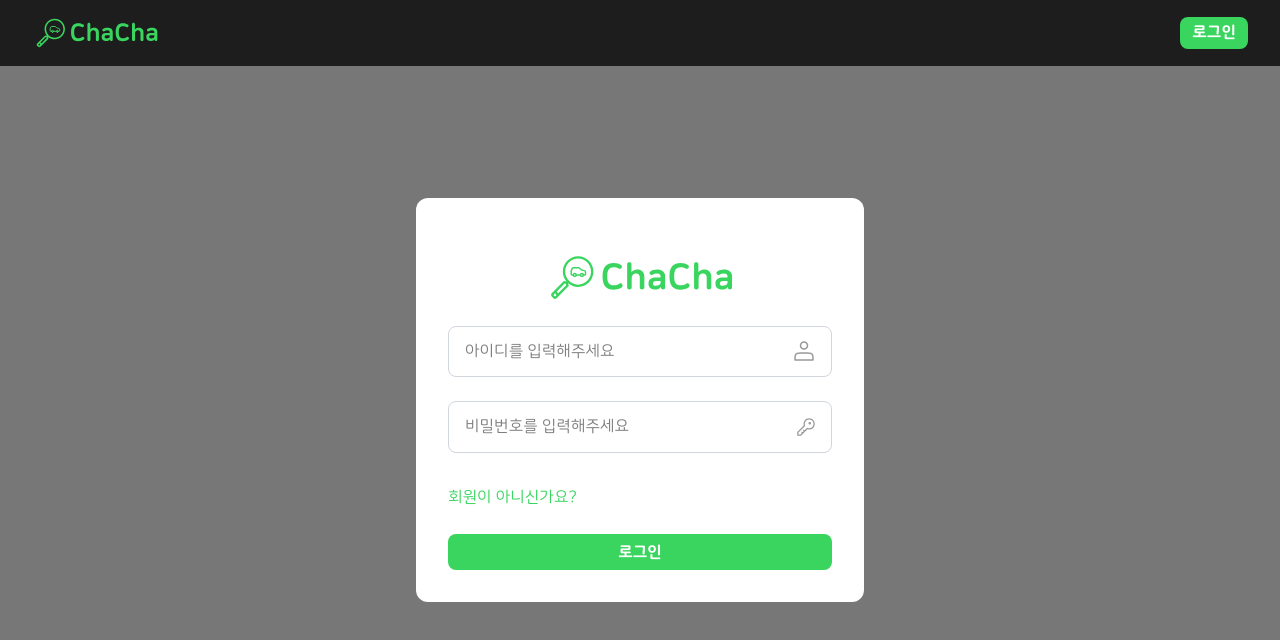
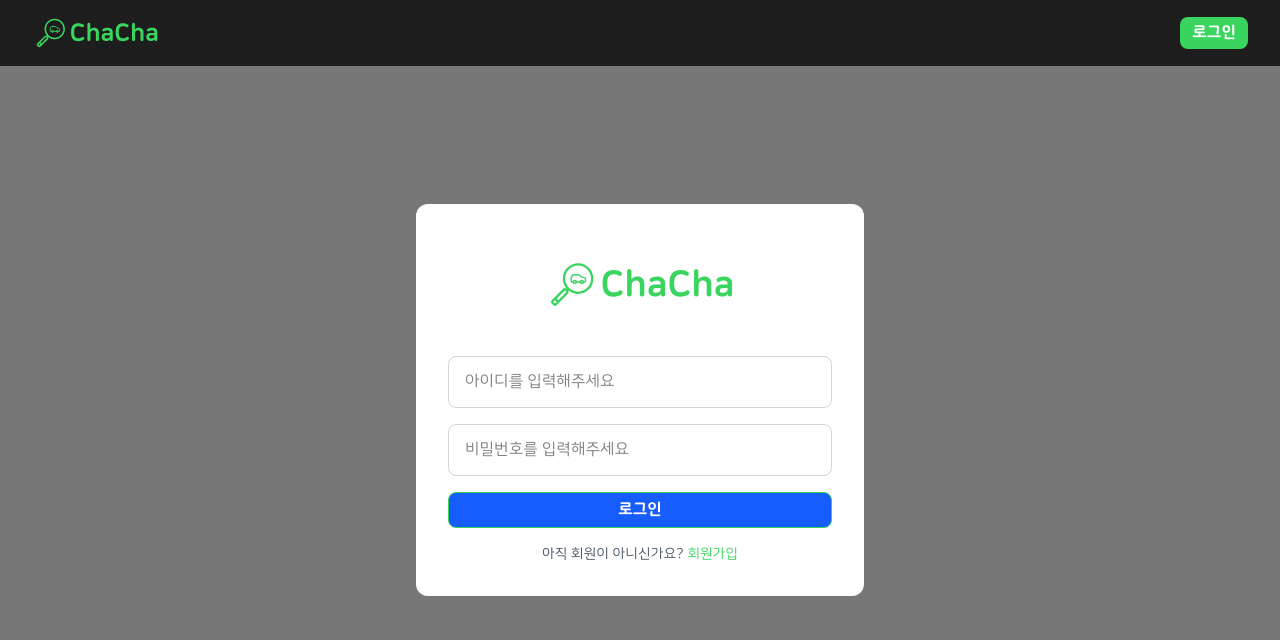
Before and after one commit to dohun08/ChaCha, a Next.js app: page /login in a window 1280 px wide. Shown: the top 640 px of the page. Built offline with nearby package versions, Linux system fonts and the light colour scheme.

Commit message:
feat :: 리액트쿼리 적용 완료

```diff
--- a/src/app/layout.tsx
+++ b/src/app/layout.tsx
@@ -3,6 +3,9 @@ import { Geist, Geist_Mono } from "next/font/google";
 import "./globals.css";
 import Header from "@/components/header";
 import LoadingAnimation from "@/components/loading";
+import {QueryClient} from "@tanstack/react-query";
+import Providers from "@/components/react-query";
+import {dehydrate} from "@tanstack/query-core";
 
 const geistSans = Geist({
   variable: "--font-geist-sans",
@@ -24,6 +27,8 @@ export default function RootLayout({
 }: Readonly<{
   children: React.ReactNode;
 }>) {
+	const queryClient = new QueryClient();
+	const dehydratedState = dehydrate(queryClient);
   return (
     <html lang="ko">
       <body
@@ -31,7 +36,9 @@ export default function RootLayout({
       >
         <Header />
         <LoadingAnimation />
-        {children}
+        <Providers dehydratedState={dehydratedState}>
+	        {children}
+        </Providers>
       </body>
     </html>
   );
--- a/src/app/login/page.tsx
+++ b/src/app/login/page.tsx
@@ -1,21 +1,21 @@
-"use client";
+'use client';
 
 import { useState } from 'react';
 import Image from 'next/image';
+import { useAuth } from '@/hooks/useAuth';
+import useNavigationWithTransition from '@/hooks/useNavigatonWithTransition';
 import Button from '@/components/button';
-import useNavigationWithTransition from "@/hooks/useNavigatonWithTransition";
-import axiosInstance from "@/lib/axiosInstance";
-import {useUserStore} from "@/store/useUser";
-import {useLoadingStore} from "@/store/useLoading";
-
 
 export default function Login() {
+	const { login } = useAuth();
+	const { handleNavigate } = useNavigationWithTransition();
 	const [formData, setFormData] = useState({
 		username: '',
 		password: ''
 	});
+	const [isLoading, setIsLoading] = useState(false);
+	const [error, setError] = useState('');
 
-	const {setIsLoading} = useLoadingStore();
 	const handleInputChange = (e: React.ChangeEvent<HTMLInputElement>) => {
 		const { name, value } = e.target;
 		setFormData(prev => ({
@@ -24,30 +24,24 @@ export default function Login() {
 		}));
 	};
 
-	const {setUser} = useUserStore();
-	const {handleNavigate} = useNavigationWithTransition()
 	const handleSubmit = async (e: React.FormEvent) => {
 		e.preventDefault();
 		setIsLoading(true);
-	  const res = await axiosInstance.post("/auth/login", formData)
-	  if(res.status === 200){
+		setError('');
+
+		try {
+			await login.mutateAsync(formData);
+		} catch (error) {
+			console.error('Login error:', error);
+			setError('로그인에 실패했습니다. 아이디와 비밀번호를 확인해주세요.');
+		} finally {
 			setIsLoading(false);
-		  const data = res.data;
-		  setUser(data.user.username)
-			localStorage.setItem("access_token", data.token)
-		  localStorage.setItem("username", data.user.username)
-		  handleNavigate("/");
-	  }
-		else{
-			alert("❌ 로그인 실패: ");
 		}
 	};
 
 	return (
 		<main className="relative w-screen h-screen bg-[#1d1d1d]/60 flex items-center justify-center p-4">
-        {/* 로그인 폼 */}
 			<div className="bg-white rounded-xl p-8 w-full max-w-sm sm:max-w-md flex flex-col items-center">
-          {/* 로고 섹션 */}
 				<div className="relative w-48 h-24">
 					<Image
 						src="/logo.svg"
@@ -58,70 +52,59 @@ export default function Login() {
 					/>
 				</div>
 
-          {/* 로그인 폼 */}
-          <form onSubmit={handleSubmit} className="w-full space-y-4 sm:space-y-6">
-            {/* 아이디 입력 */}
-            <div className="relative">
+				{error && (
+					<div className="w-full mt-4 p-3 bg-red-100 text-red-700 rounded-lg text-sm">
+						{error}
+					</div>
+				)}
+
+				<form onSubmit={handleSubmit} className="w-full space-y-4 mt-6">
+					<div>
 						<input
 							type="text"
 							name="username"
 							value={formData.username}
 							onChange={handleInputChange}
 							placeholder="아이디를 입력해주세요"
-                className="text-black w-full px-4 py-3 pr-12 border border-gray-300 rounded-lg focus:outline-none focus:ring-2 focus:ring-primary focus:border-transparent text-sm sm:text-base transition-all"
-              />
-              <div className="absolute right-4 top-1/2 transform -translate-y-1/2">
-                <Image
-                  src="/people.svg"
-                  alt="People Icon"
-                  width={20}
-                  height={20}
-                  className="sm:w-6 sm:h-6 object-contain z-0"
+							className="w-full px-4 py-3 border border-gray-300 rounded-lg focus:ring-2 focus:ring-blue-500 focus:border-transparent"
+							required
 						/>
 					</div>
-            </div>
 
-            {/* 비밀번호 입력 */}
-            <div className="relative">
+					<div>
 						<input
 							type="password"
 							name="password"
 							value={formData.password}
 							onChange={handleInputChange}
 							placeholder="비밀번호를 입력해주세요"
-                className="text-black w-full px-4 py-3 pr-12 border border-gray-300 rounded-lg focus:outline-none focus:ring-2 focus:ring-primary focus:border-transparent text-sm sm:text-base transition-all"
-              />
-              <div className="absolute right-4 top-1/2 transform -translate-y-1/2">
-                <Image
-                  src="/password.svg"
-                  alt="Password Icon"
-                  width={18}
-                  height={18}
-                  className="text-gray-400 sm:w-5 sm:h-5"
+							className="w-full px-4 py-3 border border-gray-300 rounded-lg focus:ring-2 focus:ring-blue-500 focus:border-transparent"
+							required
 						/>
 					</div>
-            </div>
 
-            {/* 회원가입 링크 */}
-            <div className="text-left pt-2">
+					<Button
+						type="submit"
+						className="w-full py-3 bg-blue-600 text-white rounded-lg hover:bg-blue-700 disabled:opacity-50"
+						disabled={isLoading || login.isPending}
+					>
+						{isLoading || login.isPending ? '로그인 중...' : '로그인'}
+					</Button>
+				</form>
+
+				<div className="mt-4 text-sm text-gray-600">
+					아직 회원이 아니신가요?{' '}
 					<a
 						href="/signup"
-                className="text-blue-500 hover:text-blue-600 text-sm sm:text-base transition-colors"
+						className="text-blue-600 hover:underline"
+						onClick={(e) => {
+							e.preventDefault();
+							handleNavigate('/signup');
+						}}
 					>
-                회원이 아니신가요?
+						회원가입
 					</a>
 				</div>
-
-            {/* 로그인 버튼 */}
-            <Button
-	            onClick={handleSubmit}
-              type="submit"
-              variant="primary"
-              className="w-full py-3 text-sm sm:text-base font-extrabold rounded-lg"
-            >
-              로그인
-            </Button>
-          </form>
 			</div>
 		</main>
 	);
--- a/src/app/question/page.tsx
+++ b/src/app/question/page.tsx
@@ -9,6 +9,7 @@ import {useResultStore} from "@/store/useResult";
 import axiosInstance from "@/lib/axiosInstance";
 import {useNavigationTransitionStore} from "@/store/useNavigationTransition";
 import {useLoadingStore} from "@/store/useLoading";
+import {useQuestion} from "@/hooks/useQuestion";
 
 export default function Home() {
 	const [answers, setAnswers] = useState<number[]>([]);
@@ -17,19 +18,13 @@ export default function Home() {
 		setAnswers((prev) => ({ ...prev, [id]: value }));
 	};
 
-	const {setResult} = useResultStore();
-	const {setIsLoading} = useLoadingStore()
-	const {handleNavigate} = useNavigationWithTransition()
+	const { submitQuestion } = useQuestion();
+
 	const handleSubmit = async () => {
-		setIsLoading(true)
-		const res = await axiosInstance.post("/question", {
-			answers : answers
-		});
-
-		if(res.status === 200) {
-			setIsLoading(false);
-			handleNavigate("/result");
-			setResult(res.data.car);
+		try {
+			await submitQuestion.mutateAsync(answers);
+		} catch (err) {
+			console.error(err);
 		}
 	};
 
--- a/src/app/record/page.tsx
+++ b/src/app/record/page.tsx
@@ -1,93 +1,24 @@
 'use client';
 
 import Image from 'next/image';
-import axiosInstance from "@/lib/axiosInstance";
-import {useEffect, useState} from "react";
-import {useLoadingStore} from "@/store/useLoading";
-
-interface RecordResponse {
-	id: number,
-	user_uuid: string,
-	car_id: number,
-	created_at: string
-}
-
-type RecordData = {
-	id: number;
-	title: string;
-	date: string;
-	image: string;
-};
-
-type CarInfo = { name: string; url: string };
-
-const carModel : Record<number, CarInfo> = {
-	1 : {
-		name : "스포츠카",
-		url : "/sportcar.svg"
-	},
-	2 : {
-		name : "미래차",
-		url : "/future.svg"
-	},
-	3 : {
-		name : "소방차",
-		url : "/fire.svg"
-	},
-	4 : {
-		name : "경찰차",
-		url : "/police.svg"
-	},
-	5 : {
-		name : "트럭",
-		url : "/truck.svg"
-	},
-}
+import {RecordData, useRecord} from '@/hooks/useRecord';
 
 export default function RecentResultsPage() {
-	const [records, setRecords] = useState<RecordData[]>([]);
-	const {setIsLoading} = useLoadingStore()
-	const getRecord = async () =>{
-		setIsLoading(true)
-		const res = await axiosInstance.get("/record");
-		if(res.status === 200){
-			const data: RecordResponse[] = res.data.records;
-			setIsLoading(false);
-			setRecords(data?.map(item=>{
-				return {
-					id : item.id,
-					title : carModel[item.car_id].name,
-					date : item.created_at,
-					image : carModel[item.car_id].url
-				}
-				})
-			)
-		}
-	}
+	const { data: records, isLoading } = useRecord() as { data: RecordData[]; isLoading: boolean };
 
-	useEffect(() => {
-		getRecord();
-	}, []);
 	return (
 		<div className="min-h-screen bg-[#121212] text-white flex flex-col items-center py-24 px-4">
-
 			{/* 제목 */}
 			<h1 className="text-3xl font-bold py-10">최근 성격 기록</h1>
 
 			{/* 카드 그리드 */}
 			<div className="grid grid-cols-1 md:grid-cols-2 lg:grid-cols-2 gap-6 max-w-4xl w-full">
-				{records.map((record) => (
+				{records?.length > 0 && records.map((record) => (
 					<div
 						key={record.id}
 						className="bg-white rounded-2xl flex items-center p-4 shadow-md text-black"
 					>
-						<Image
-							src={record.image}
-							alt="car"
-							width={80}
-							height={80}
-							className="mr-4"
-						/>
+						<Image src={record.image} alt="car" width={80} height={80} className="mr-4" />
 						<div>
 							<p className="font-semibold">{record.title}</p>
 							<p className="text-gray-500 text-sm">{record.date}</p>
@@ -95,6 +26,8 @@ export default function RecentResultsPage() {
 					</div>
 				))}
 			</div>
+
+			{isLoading && <p className="mt-4 text-gray-400">로딩중...</p>}
 		</div>
 	);
 }
--- a/src/app/signup/page.tsx
+++ b/src/app/signup/page.tsx
@@ -1,12 +1,9 @@
-
-"use client";
+'use client';
 
 import { useState } from 'react';
 import Image from 'next/image';
 import Button from '@/components/button';
-import axiosInstance from "@/lib/axiosInstance";
-import useNavigationWithTransition from "@/hooks/useNavigatonWithTransition";
-import {useLoadingStore} from "@/store/useLoading";
+import { useAuth } from '@/hooks/useAuth';
 
 export default function Signup() {
 	const [formData, setFormData] = useState({
@@ -15,26 +12,28 @@ export default function Signup() {
 		rePassword: ''
 	});
 
+	const { signup } = useAuth();
+
 	const handleInputChange = (e: React.ChangeEvent<HTMLInputElement>) => {
 		const { name, value } = e.target;
-		setFormData(prev => ({
-			...prev,
-			[name]: value
-		}));
+		setFormData(prev => ({ ...prev, [name]: value }));
 	};
 
-	const {setIsLoading} = useLoadingStore()
-	const {handleNavigate} = useNavigationWithTransition()
 	const handleSubmit = async (e: React.FormEvent) => {
 		e.preventDefault();
-		setIsLoading(true);
-		const res = await axiosInstance.post("/auth/signup", formData);
-		if(res.status === 200){
-			setIsLoading(false);
-			handleNavigate("/login");
+
+		// 비밀번호 확인
+		if (formData.password !== formData.rePassword) {
+			alert('❌ 비밀번호가 일치하지 않습니다.');
+			return;
 		}
-		else{
-			alert("❌ 회원가입 실패: ");
+
+		// Mutation 호출
+		try {
+			await signup.mutateAsync(formData);
+			// 성공 시 onSuccess 내부에서 로그인 페이지로 이동 처리됨
+		} catch (err) {
+			console.error('Signup failed', err);
 		}
 	};
 
@@ -43,18 +42,11 @@ export default function Signup() {
 			<div className="bg-white rounded-xl p-8 w-full max-w-sm sm:max-w-md flex flex-col items-center">
 				{/* 로고 섹션 */}
 				<div className="relative w-48 h-24">
-					<Image
-						src="/logo.svg"
-						alt="ChaCha Logo"
-						fill
-						className="object-contain"
-						priority
-					/>
+					<Image src="/logo.svg" alt="ChaCha Logo" fill className="object-contain" priority />
 				</div>
 
 				{/* 회원가입 폼 */}
 				<form onSubmit={handleSubmit} className="w-full space-y-4 sm:space-y-6">
-					{/* 아이디 입력 */}
 					<div className="relative">
 						<input
 							type="text"
@@ -65,17 +57,10 @@ export default function Signup() {
 							className="text-black w-full px-4 py-3 pr-12 border border-gray-300 rounded-lg focus:outline-none focus:ring-2 focus:ring-primary focus:border-transparent text-sm sm:text-base transition-all"
 						/>
 						<div className="absolute right-4 top-1/2 transform -translate-y-1/2">
-							<Image
-								src="/people.svg"
-								alt="People Icon"
-								width={20}
-								height={20}
-								className="sm:w-6 sm:h-6 object-contain z-0"
-							/>
+							<Image src="/people.svg" alt="People Icon" width={20} height={20} className="sm:w-6 sm:h-6 object-contain z-0" />
 						</div>
 					</div>
 
-					{/* 비밀번호 입력 */}
 					<div className="relative">
 						<input
 							type="password"
@@ -86,16 +71,9 @@ export default function Signup() {
 							className="text-black w-full px-4 py-3 pr-12 border border-gray-300 rounded-lg focus:outline-none focus:ring-2 focus:ring-primary focus:border-transparent text-sm sm:text-base transition-all"
 						/>
 						<div className="absolute right-4 top-1/2 transform -translate-y-1/2">
-							<Image
-								src="/password.svg"
-								alt="Password Icon"
-								width={18}
-								height={18}
-								className="text-gray-400 sm:w-5 sm:h-5"
-							/>
+							<Image src="/password.svg" alt="Password Icon" width={18} height={18} className="text-gray-400 sm:w-5 sm:h-5" />
 						</div>
 					</div>
-
 
 					<div className="relative">
 						<input
@@ -107,19 +85,12 @@ export default function Signup() {
 							className="text-black w-full px-4 py-3 pr-12 border border-gray-300 rounded-lg focus:outline-none focus:ring-2 focus:ring-primary focus:border-transparent text-sm sm:text-base transition-all"
 						/>
 						<div className="absolute right-4 top-1/2 transform -translate-y-1/2">
-							<Image
-								src="/password.svg"
-								alt="Password Icon"
-								width={18}
-								height={18}
-								className="text-gray-400 sm:w-5 sm:h-5"
-							/>
+							<Image src="/password.svg" alt="Password Icon" width={18} height={18} className="text-gray-400 sm:w-5 sm:h-5" />
 						</div>
 					</div>
 
-					{/* 로그인 버튼 */}
 					<Button
-						onClick={handleSubmit}
+						type="submit"
 						variant="primary"
 						className="w-full py-3 text-sm sm:text-base font-extrabold rounded-lg"
 					>
--- /dev/null
+++ b/src/hooks/useAuth.ts
@@ -0,0 +1,77 @@
+'use client';
+
+import { useMutation, useQueryClient } from '@tanstack/react-query';
+import axiosInstance from '@/lib/axiosInstance';
+import { useUserStore } from '@/store/useUser';
+import useNavigationWithTransition from "@/hooks/useNavigatonWithTransition";
+import {useLoadingStore} from "@/store/useLoading";
+
+
+interface LoginForm {
+	username: string;
+	password: string;
+}
+
+interface SignupForm {
+	username: string;
+	password: string;
+	rePassword: string;
+}
+
+interface AuthResponse {
+	data: {
+		user: { username: string };
+		token: string;
+	}
+}
+
+export const useAuth = () => {
+	const setUser = useUserStore((state) => state.setUser);
+	const { handleNavigate } = useNavigationWithTransition();
+	const queryClient = useQueryClient();
+	const {setIsLoading} = useLoadingStore()
+
+	// ✅ 로그인 mutation
+	const loginMutation = useMutation({
+		mutationFn: async (formData: LoginForm): Promise<AuthResponse> => {
+			setIsLoading(true)
+			return await axiosInstance.post('/auth/login', formData);
+		},
+		onSuccess: (data) => {
+			setIsLoading(false)
+			setUser(data.data.user.username);
+			localStorage.setItem('access_token', data.data.token);
+			localStorage.setItem('username', data.data.user.username);
+
+			queryClient.clear();
+			handleNavigate('/');
+		},
+		onError: (error) => {
+			setIsLoading(false)
+			alert('❌ 로그인 실패: ' );
+			console.error(error)
+		},
+	});
+
+	// ✅ 회원가입 mutation
+	const signupMutation = useMutation({
+		mutationFn: async (formData: SignupForm): Promise<AuthResponse> => {
+			setIsLoading(true)
+			return await axiosInstance.post('/auth/signup', formData);
+		},
+		onSuccess: () => {
+			setIsLoading(false)
+			handleNavigate('/login');
+		},
+		onError: (error) => {
+			setIsLoading(false)
+			alert('❌ 회원가입 실패: ' + (error));
+			console.error(error)
+		},
+	});
+
+	return {
+		login: loginMutation,
+		signup: signupMutation,
+	};
+};
--- /dev/null
+++ b/src/hooks/useQuestion.ts
@@ -0,0 +1,55 @@
+'use client';
+
+import { useMutation } from '@tanstack/react-query';
+import axiosInstance from '@/lib/axiosInstance';
+import useNavigationWithTransition from '@/hooks/useNavigatonWithTransition';
+import { useLoadingStore } from '@/store/useLoading';
+import {useResultStore} from "@/store/useResult";
+
+interface Answers {
+	[key: number]: number; // {1:2, 2:3, ...}
+}
+
+interface QuestionResponse {
+	username: string;
+	result: string; // 차량 이모지
+	scores: Record<string, number>;
+	car: {
+		car_id: number;
+		car_name: string;
+		future: string;
+		keyword: string;
+		great: string;
+		bad: string;
+		moveStyle: string;
+	}
+}
+
+export const useQuestion = () => {
+	const { setIsLoading } = useLoadingStore();
+	const { handleNavigate } = useNavigationWithTransition();
+	const {setResult} = useResultStore()
+	const submitQuestion = useMutation({
+		mutationFn: async (answers: Answers): Promise<QuestionResponse> => {
+			setIsLoading(true);
+			const res = await axiosInstance.post<QuestionResponse>('/question', { answers });
+			return res.data;
+		},
+		onSuccess: (data) => {
+			setIsLoading(false);
+			handleNavigate('/result');
+			handleNavigate("/result");
+			setResult(data.car);
+			console.log('최종 차량 결과:', data.result, data.car);
+		},
+		onError: (err) => {
+			setIsLoading(false);
+			console.error('질문 제출 실패:', err);
+			alert('❌ 질문 제출 실패');
+		},
+	});
+
+	return {
+		submitQuestion,
+	};
+};
--- /dev/null
+++ b/src/hooks/useRecord.ts
@@ -0,0 +1,50 @@
+'use client';
+
+import { useQuery } from '@tanstack/react-query';
+import axiosInstance from '@/lib/axiosInstance';
+import { useLoadingStore } from '@/store/useLoading';
+
+interface RecordResponse {
+	id: number;
+	user_uuid: string;
+	car_id: number;
+	created_at: string;
+}
+
+export type RecordData = {
+	id: number;
+	title: string;
+	date: string;
+	image: string;
+};
+
+type CarInfo = { name: string; url: string };
+
+const carModel: Record<number, CarInfo> = {
+	1: { name: '스포츠카', url: '/sportcar.svg' },
+	2: { name: '미래차', url: '/future.svg' },
+	3: { name: '소방차', url: '/fire.svg' },
+	4: { name: '경찰차', url: '/police.svg' },
+	5: { name: '트럭', url: '/truck.svg' },
+};
+
+export const useRecord = () => {
+	const { setIsLoading } = useLoadingStore();
+
+	return useQuery<RecordData[], Error>({
+		queryKey: ['records'],
+		queryFn: async () => {
+			setIsLoading(true);
+			const res = await axiosInstance.get('/record');
+			setIsLoading(false);
+
+			const data: RecordResponse[] = res.data.records;
+			return data.map((item) => ({
+				id: item.id,
+				title: carModel[item.car_id].name,
+				date: item.created_at,
+				image: carModel[item.car_id].url,
+			}));
+		}
+	});
+};
```
Lines whose indentation alone changed are shown as unchanged.
